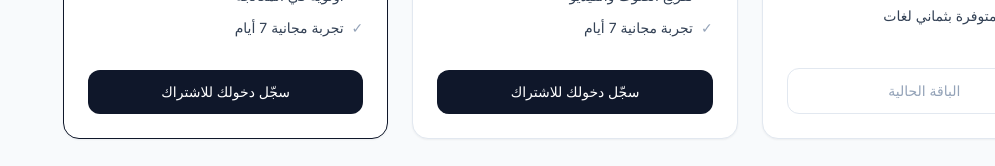
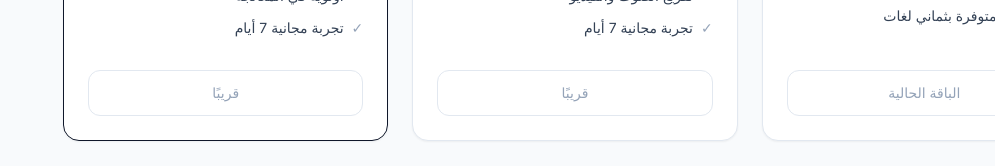
Before and after one commit to hassanalkhalaf/ai-content-repurposer, a Next.js app: page /pricing in a window 1280 px wide. Shown: the part 448-614 px from the top of the page, without its empty margins (285-1280 px from the left). Built offline with nearby package versions, Linux system fonts and the light colour scheme; no server answers.

Commit message:
Update page.tsx

```diff
--- a/app/pricing/page.tsx
+++ b/app/pricing/page.tsx
@@ -24,6 +24,7 @@ const COPY: Record<string, any> = {
     current: "Current plan",
     signIn: "Sign in to upgrade",
     upgrade: "Upgrade",
+    comingSoon: "Coming soon",
     footer: "Cancel any time. Payments are processed securely by Lemon Squeezy.",
     free: {
       name: "Free",
@@ -57,6 +58,7 @@ const COPY: Record<string, any> = {
     current: "الباقة الحالية",
     signIn: "سجّل دخولك للاشتراك",
     upgrade: "ترقية",
+    comingSoon: "قريبًا",
     footer: "يمكنك الإلغاء في أي وقت. الدفع يتم عبر Lemon Squeezy بشكل آمن.",
     free: {
       name: "مجاني",
@@ -90,6 +92,7 @@ const COPY: Record<string, any> = {
     current: "Offre actuelle",
     signIn: "Connectez-vous pour changer d'offre",
     upgrade: "Passer à l'offre",
+    comingSoon: "Bientôt disponible",
     footer:
       "Annulable à tout moment. Paiements traités en toute sécurité par Lemon Squeezy.",
     free: {
@@ -128,6 +131,7 @@ const COPY: Record<string, any> = {
     current: "Plan actual",
     signIn: "Inicia sesión para mejorar tu plan",
     upgrade: "Mejorar plan",
+    comingSoon: "Próximamente",
     footer:
       "Cancela cuando quieras. Los pagos los procesa Lemon Squeezy de forma segura.",
     free: {
@@ -166,6 +170,7 @@ const COPY: Record<string, any> = {
     current: "Mevcut plan",
     signIn: "Yükseltmek için giriş yapın",
     upgrade: "Yükselt",
+    comingSoon: "Yakında",
     footer:
       "İstediğiniz zaman iptal edin. Ödemeler Lemon Squeezy tarafından güvenle işlenir.",
     free: {
@@ -200,6 +205,7 @@ const COPY: Record<string, any> = {
     current: "موجودہ پلان",
     signIn: "اپ گریڈ کرنے کے لیے سائن ان کریں",
     upgrade: "اپ گریڈ کریں",
+    comingSoon: "جلد آ رہا ہے",
     footer:
       "کسی بھی وقت منسوخ کریں۔ ادائیگیاں Lemon Squeezy کے ذریعے محفوظ طریقے سے ہوتی ہیں۔",
     free: {
@@ -234,6 +240,7 @@ const COPY: Record<string, any> = {
     current: "मौजूदा प्लान",
     signIn: "अपग्रेड करने के लिए साइन इन करें",
     upgrade: "अपग्रेड करें",
+    comingSoon: "जल्द आ रहा है",
     footer:
       "कभी भी रद्द करें। भुगतान Lemon Squeezy द्वारा सुरक्षित रूप से संसाधित होते हैं।",
     free: {
@@ -272,6 +279,7 @@ const COPY: Record<string, any> = {
     current: "Aktueller Tarif",
     signIn: "Zum Upgrade anmelden",
     upgrade: "Upgraden",
+    comingSoon: "Demnächst",
     footer:
       "Jederzeit kündbar. Zahlungen werden sicher über Lemon Squeezy abgewickelt.",
     free: {
@@ -332,6 +340,10 @@ export default function PricingPage() {
     };
   }, []);
 
+  // Kept for when Lemon Squeezy approves the store and the upgrade buttons
+  // come back. Until then the paid cards show a "coming soon" label instead,
+  // because the checkout links still point at the test-mode store and would
+  // reject a real card.
   function goToPlan(plan: "starter" | "pro") {
     if (!email) {
       router.push("/login");
@@ -340,6 +352,9 @@ export default function PricingPage() {
     window.location.href =
       CHECKOUT_URLS[plan] + "?checkout[email]=" + encodeURIComponent(email);
   }
+
+  void goToPlan;
+  void checked;
 
   const plans = [
     { key: "free" as const, price: "$0", copy: c.free, popular: false },
@@ -415,14 +430,9 @@ export default function PricingPage() {
                     {c.current}
                   </div>
                 ) : (
-                  <button
-                    type="button"
-                    disabled={!checked}
-                    onClick={() => goToPlan(key as "starter" | "pro")}
-                    className="w-full rounded-xl bg-slate-900 px-4 py-3 text-sm font-medium text-white transition hover:bg-slate-800 disabled:opacity-50"
-                  >
-                    {email ? c.upgrade : c.signIn}
-                  </button>
+                  <div className="w-full rounded-xl border border-slate-200 px-4 py-3 text-center text-sm text-slate-400">
+                    {c.comingSoon}
+                  </div>
                 )}
               </div>
             </div>
```
